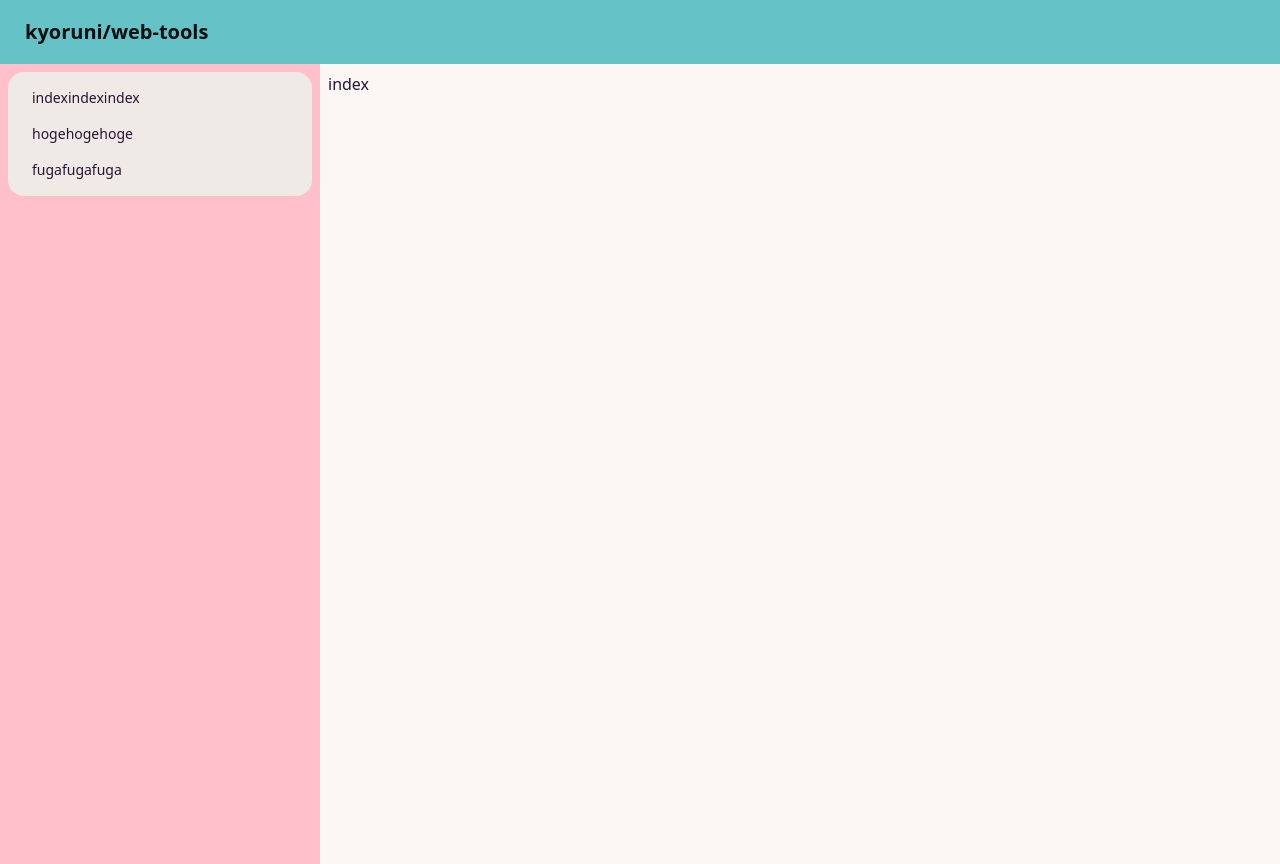
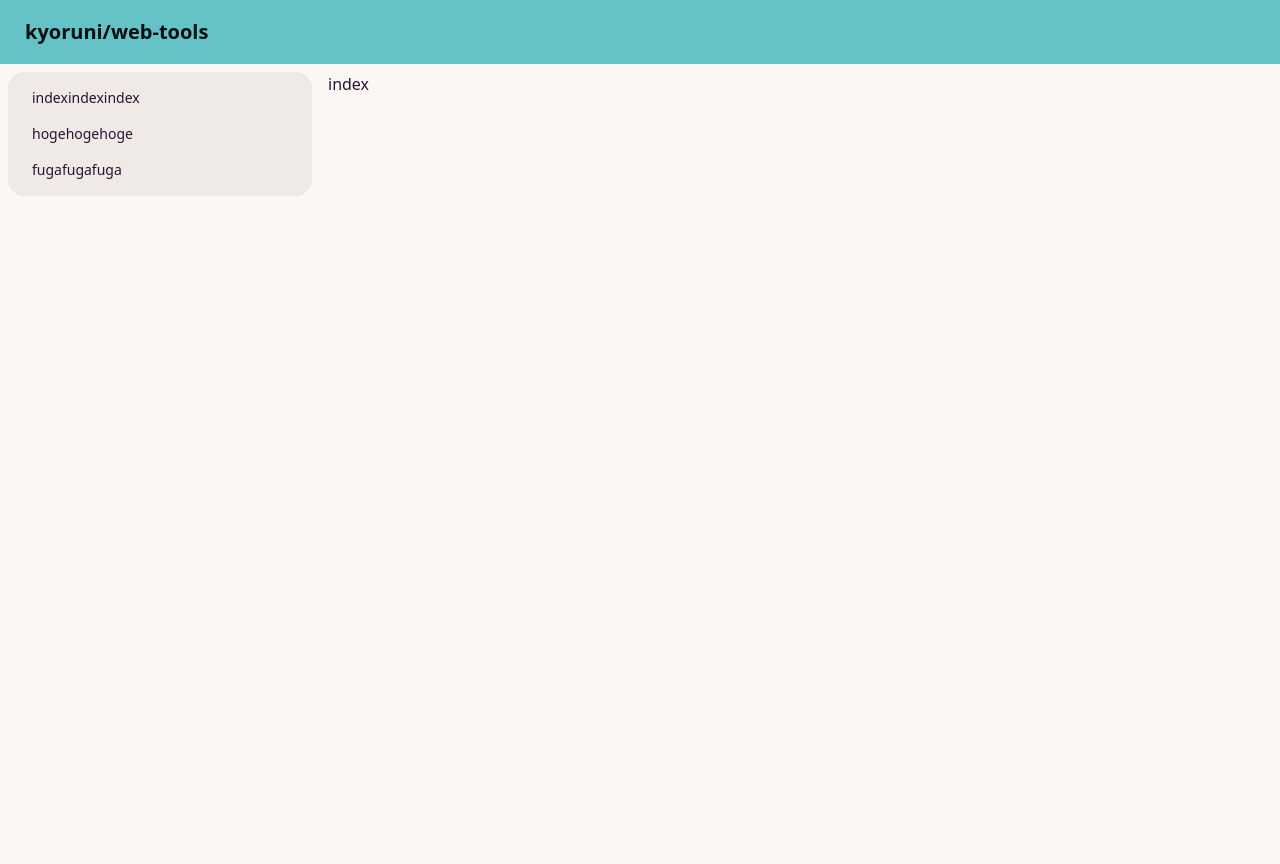
Before and after one commit to kyoruni/web-tools, a Nuxt app: page / in a window 1280 px wide. Built offline with nearby package versions, Linux system fonts and the light colour scheme.

Commit message:
:wrench: デバッグ用のスタイル削除

```diff
--- a/layouts/default.vue
+++ b/layouts/default.vue
@@ -3,7 +3,7 @@
     <Header />
     <!-- コンテンツ -->
     <div class="flex min-h-screen flex-col md:flex-row">
-      <Menu class="w-full md:w-1/4" style="background: pink;" />
+      <Menu class="w-full md:w-1/4" />
       <div class="content w-full md:w-3/4">
         <div class="p-2">
           <slot />
```
